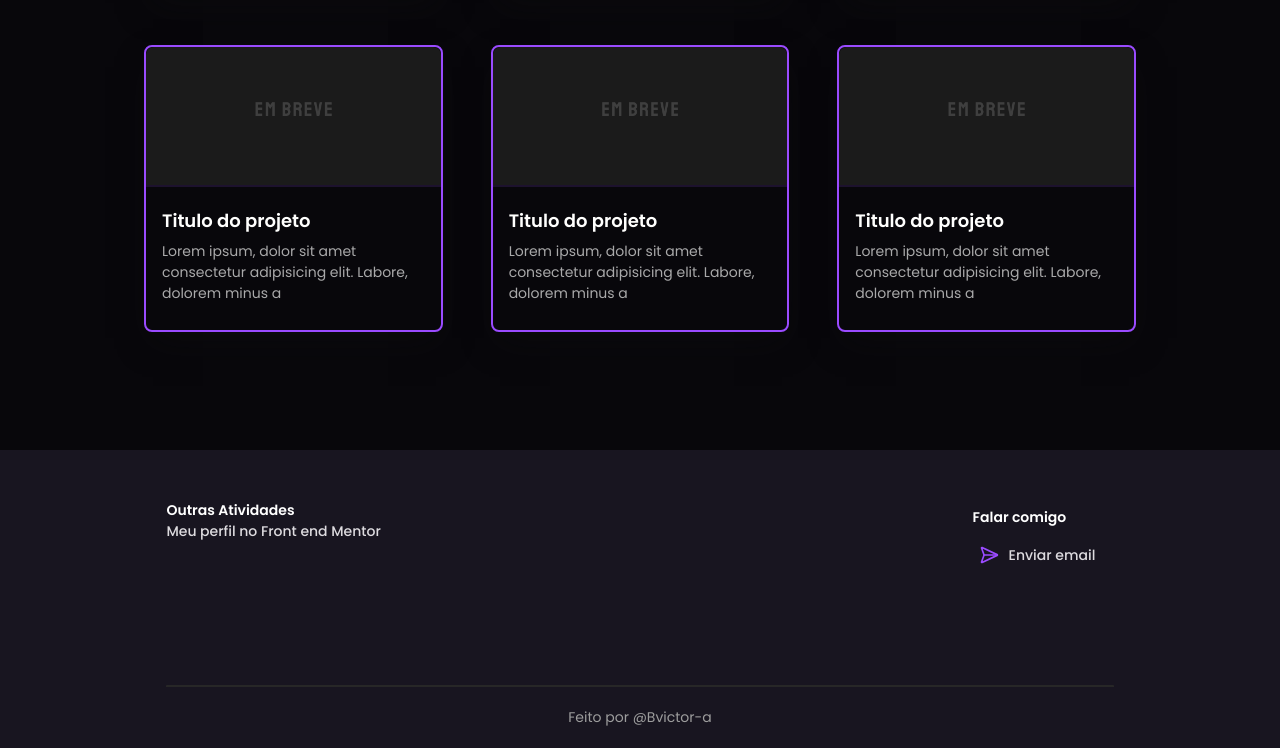
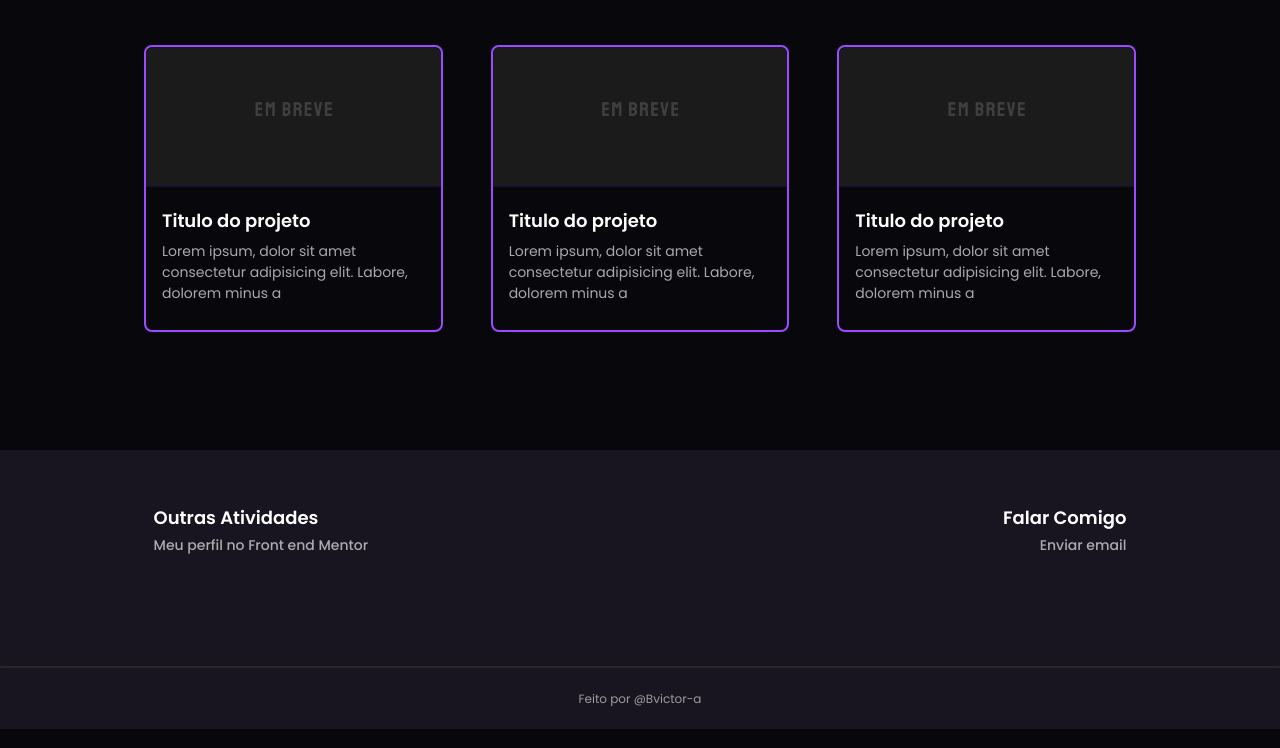
Before and after one commit to bvictor-a/My-Portfolio, a plain HTML site: page index.html in a window 1280 px wide. Shown: the part 2385-3133 px from the top of the page. Drawn offline with Linux system fonts and the light colour scheme; a script that the page names is missing.

Commit message:
refactor: footer medias queries

```diff
--- a/index.html
+++ b/index.html
@@ -260,8 +260,8 @@
                </div>
 
                <div id="contact">
-                  <p>Falar comigo</p>
-                  <a href=""><img src="./Assets/send-horizontal.svg" alt="">Enviar email</a>
+                  <p>Falar Comigo</p>
+                  <a href="">Enviar email</a>
 
                </div>
 
--- a/src/css/footer.css
+++ b/src/css/footer.css
@@ -1,6 +1,5 @@
 footer {
     display: flex;
-    padding: 50px 13% 0;
     flex-direction: row;
     align-items: center;
     flex-wrap: wrap;
@@ -11,14 +10,11 @@ footer {
 .grid-footer {
     width: 100%;
     display: flex;
-    flex-direction: row;
-    /* border: 1px dashed yellow */
+    padding: 50px 12% 0;
 }
 
 
-
 #link_redes{
-    border-radius: 2px;
     width: 50%;
     display: flex;
     height: auto;
@@ -27,66 +23,38 @@ footer {
     color: white;
     font-size: 16px;
     font-weight: bold;
-   /*  border: 2px dashed red */
 }
 
-
+#link_redes p,
+#contact p {
+    color: white;
+    width: 100%;
+    line-height: 35px;
+    font-weight: bold;
+    font-size: clamp(12px, 5vw, 18px);
+}
 
 #contact{
     width: 50%;
     height: auto;
     display: flex;
     flex-direction: column;
-
     align-items: end;
-    line-height: 35px;
-    /* border: 2px dashed red */
 }
 
 #contact p {
     text-align: end;
-    margin-right: 10%;
-}
-
-#link_redes p, #contact p {
-    color: white;
-    width: 100%;
-    font-weight: bold;
-    font-size: clamp(10px, 3vw, 14px);
 }
 
 #link_redes a, #contact a {
-    font-size: clamp(5px, 3vw, 14px);
-    color: #DDDBDF;
+    font-size: clamp(12px, 5vw, 14px);
+    color: #CFCFCFCF;
     font-weight: 500;
+    transition: linear 0.3s;
     text-decoration:none;
-
 }
 
-#contact a {
-    width: 140px;
-    height: 40px;
-    display: flex;
-    flex-direction: row;
-    align-items: center;
-    gap: 10px;
-    border-radius: 8px;
-    padding: 5px;
-    transition: linear 0.3s;
-    /* border: 1px dashed blue; */
-}
-
-#contact a:hover {
-    background-color: #181520;
-    color: #9A4BFF;
-    border-bottom: 2px solid #9A4BFF;
-}
-
-#contact img {
-    width: 20px;
-}
-
-#link_redes a:hover {
+#link_redes a:hover, #contact a:hover {
     color: #9A4BFF;
 }
 
@@ -100,3 +68,32 @@ footer {
     padding: 20px;
     color: rgb(157, 157, 157);
 }
+
+#box_copyright span {
+    font-size: 12px;
+}
+
+@media screen and (max-width:768px) {
+
+    .grid-footer {
+        flex-direction: column;
+        gap: 20px;
+    }
+        #contact {
+            align-items: flex-start;
+        }
+
+        #contact p {
+            text-align: start;
+        }
+
+          #link_redes p,
+           #contact p {
+            width: 200px;
+
+        }
+
+        #box_copyright {
+            margin-top: 60px;
+        }
+}
--- a/src/css/header.css
+++ b/src/css/header.css
@@ -25,13 +25,10 @@ nav {
     font-family: "Staatliches", sans-serif;
 }
 
-
 a {
     text-decoration: none;
     color: rgb(255, 255, 255);
 }
-
-
 
  ul li {
     display: inline;
--- a/src/css/projects.css
+++ b/src/css/projects.css
@@ -38,7 +38,7 @@
     flex-direction: column;
     margin: 0 auto;
     border-radius: 8px;
-    box-shadow: 1px 14px 32px -8px rgba(14, 14, 14, 0.514);
+    /* box-shadow: 1px 14px 32px -8px rgba(14, 14, 14, 0.514); */
     border: 2px solid #9A4BFF;
     transition: transform 0.3s;
 }
--- a/src/css/style.css
+++ b/src/css/style.css
@@ -30,8 +30,8 @@ main {
    position: relative;
 }
 
+
 /*
-
 @media screen and (max-width: 1024px) {
    .about_me {
       padding-top: 3rem;
@@ -42,8 +42,6 @@ main {
       width: 90%;
       height: auto;
       flex-direction: column;
-
-
    }
 
    #card_img {
@@ -92,4 +90,4 @@ main {
       align-items: flex-start;
       gap: 20px;
    }
-} */
+}  */
```
